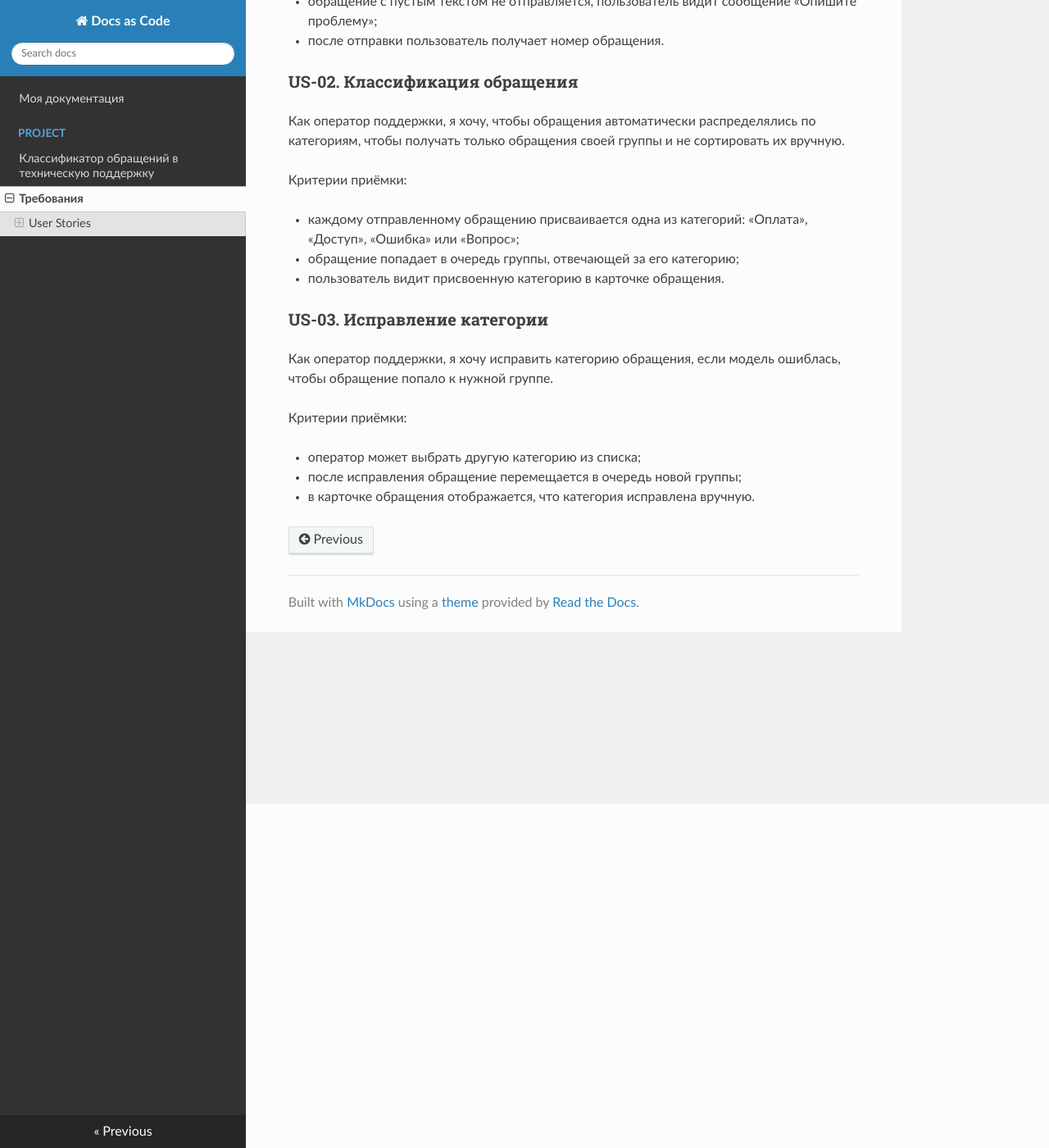
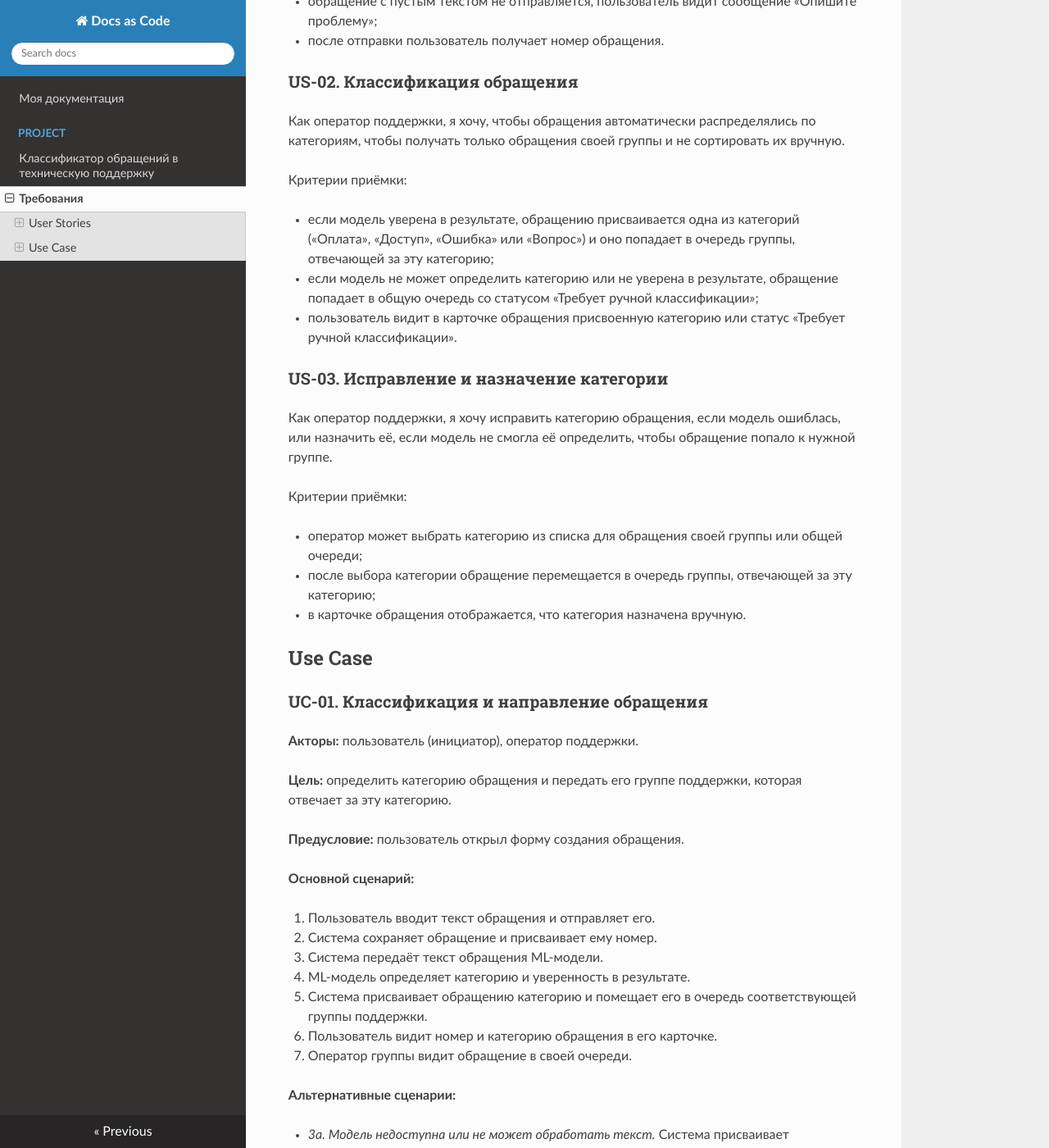
Before and after one commit to MikeV182/docs-as-code, an MkDocs documentation site: the page built from docs/project/requirements.md, in a window 1280 px wide and 1400 px high, scrolled down 420 px. Shown: the whole window at 82% size. Built offline with MkDocs 1.6.1, drawn with Linux system fonts in a browser that asks for light colours; nearby versions of some CDN libraries; some of the changed text lies outside the part shown.

Commit message:
added use case and general queue for unclassified requests
- add UC-01 with main and alternative scenarios to requirements.md
- describe general queue for requests without category in overview.md
- align US-02 and US-03 with manual classification flow

```diff
--- a/docs/project/requirements.md
+++ b/docs/project/requirements.md
@@ -23,19 +23,60 @@
 
 Критерии приёмки:
 
-- каждому отправленному обращению присваивается одна из категорий:
-  «Оплата», «Доступ», «Ошибка» или «Вопрос»;
-- обращение попадает в очередь группы, отвечающей за его категорию;
-- пользователь видит присвоенную категорию в карточке обращения.
+- если модель уверена в результате, обращению присваивается одна из категорий
+  («Оплата», «Доступ», «Ошибка» или «Вопрос») и оно попадает в очередь группы,
+  отвечающей за эту категорию;
+- если модель не может определить категорию или не уверена в результате,
+  обращение попадает в общую очередь со статусом «Требует ручной классификации»;
+- пользователь видит в карточке обращения присвоенную категорию или статус
+  «Требует ручной классификации».
 
-### US-03. Исправление категории
+### US-03. Исправление и назначение категории
 
 Как оператор поддержки,
-я хочу исправить категорию обращения, если модель ошиблась,
+я хочу исправить категорию обращения, если модель ошиблась, или назначить её,
+если модель не смогла её определить,
 чтобы обращение попало к нужной группе.
 
 Критерии приёмки:
 
-- оператор может выбрать другую категорию из списка;
-- после исправления обращение перемещается в очередь новой группы;
-- в карточке обращения отображается, что категория исправлена вручную.
+- оператор может выбрать категорию из списка для обращения своей группы
+  или общей очереди;
+- после выбора категории обращение перемещается в очередь группы,
+  отвечающей за эту категорию;
+- в карточке обращения отображается, что категория назначена вручную.
+
+## Use Case
+
+### UC-01. Классификация и направление обращения
+
+**Акторы:** пользователь (инициатор), оператор поддержки.
+
+**Цель:** определить категорию обращения и передать его группе поддержки,
+которая отвечает за эту категорию.
+
+**Предусловие:** пользователь открыл форму создания обращения.
+
+**Основной сценарий:**
+
+1. Пользователь вводит текст обращения и отправляет его.
+2. Система сохраняет обращение и присваивает ему номер.
+3. Система передаёт текст обращения ML-модели.
+4. ML-модель определяет категорию и уверенность в результате.
+5. Система присваивает обращению категорию и помещает его в очередь
+   соответствующей группы поддержки.
+6. Пользователь видит номер и категорию обращения в его карточке.
+7. Оператор группы видит обращение в своей очереди.
+
+**Альтернативные сценарии:**
+
+- *3a. Модель недоступна или не может обработать текст.* Система присваивает
+  обращению статус «Требует ручной классификации» и помещает его в общую
+  очередь. Пользователь видит этот статус в карточке обращения. Оператор
+  назначает категорию вручную (см. US-03), и обращение перемещается в очередь
+  нужной группы.
+- *4a. Уверенность модели ниже порога.* Система поступает так же, как в 3a.
+
+**Результат:** обращению присвоена категория, и оно находится в очереди
+нужной группы, или обращение находится в общей очереди и ожидает ручной
+классификации.
```
Also changed, not shown: docs/project/overview.md (+10 -4 lines).
